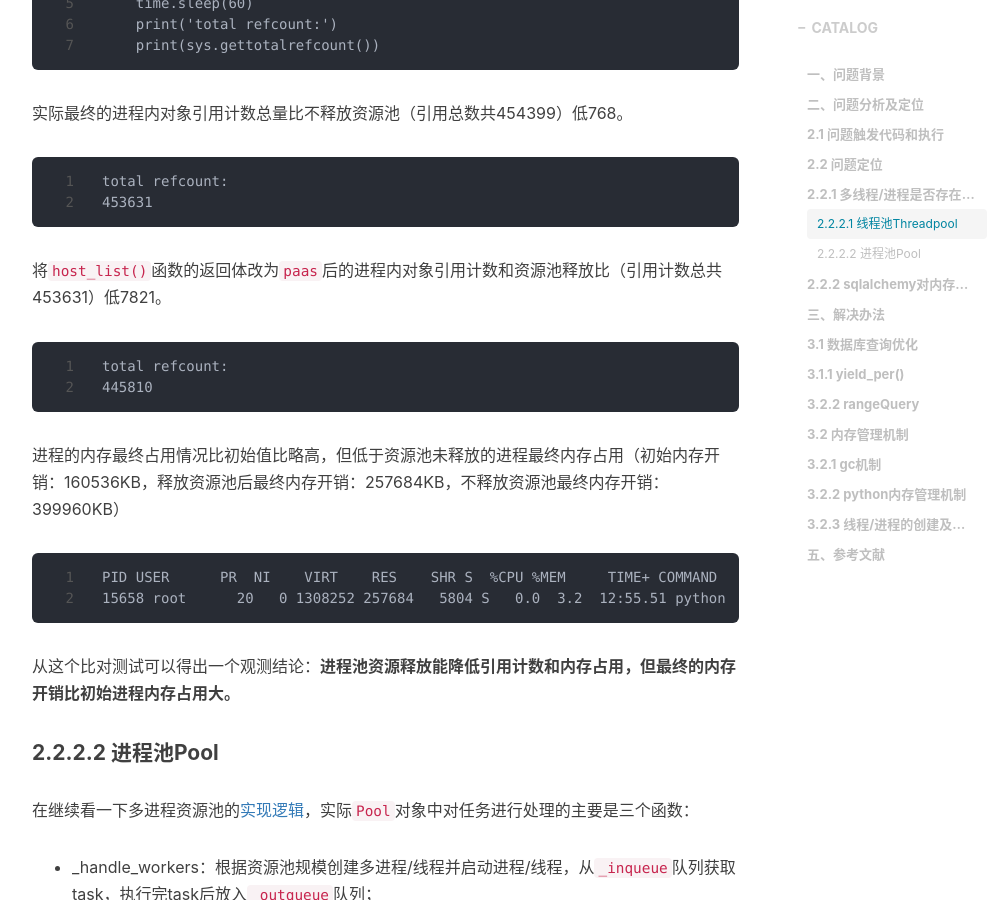
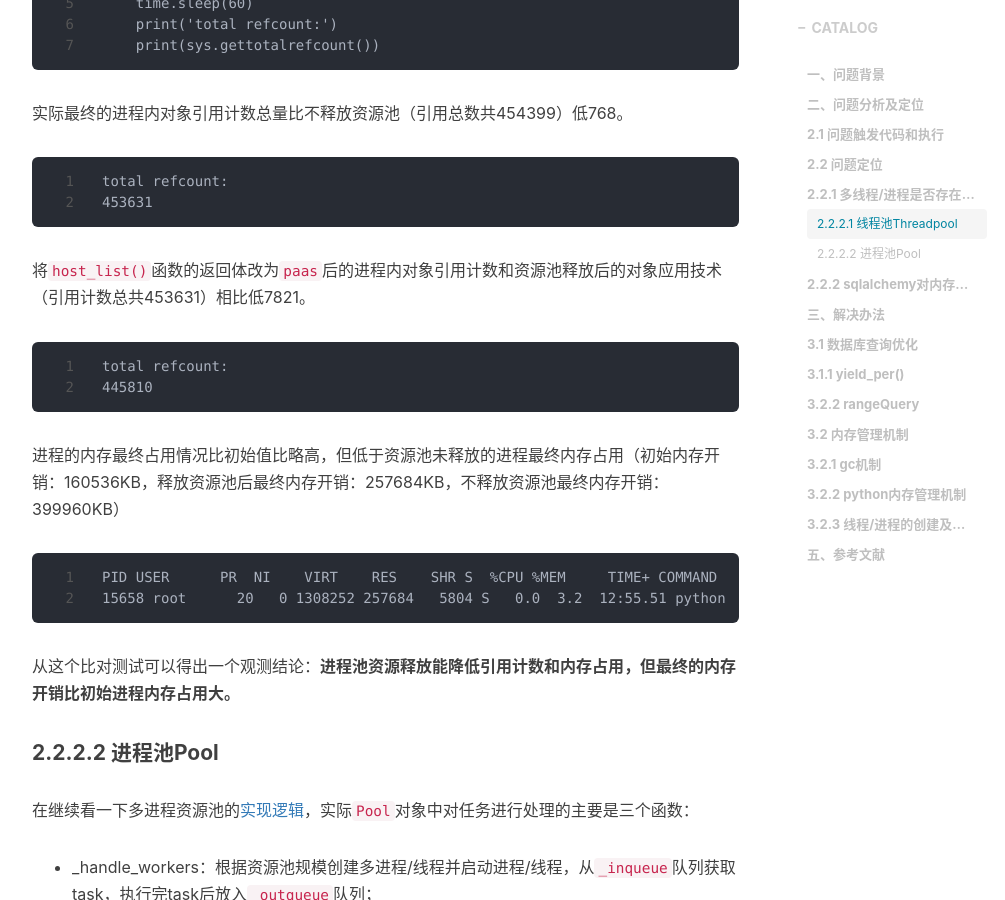
Before and after one commit to shihai1991/shihai1991.github.io, a Jekyll site: the page built from _posts/2022-09-20-multiprocessing-sqlalchemy.md, in a window 1280 px wide and 900 px high, scrolled down 4895 px. Shown: the whole window, without its empty margins (233-1238 px from the left). Built offline with Jekyll 4.4.1, drawn with Linux system fonts in a browser that asks for light colours; nearby versions of some CDN libraries; comment, search, counter and statistics services are not loaded.

Commit message:
Update 2022-09-20-multiprocessing-sqlalchemy.md

````diff
--- a/_posts/2022-09-20-multiprocessing-sqlalchemy.md
+++ b/_posts/2022-09-20-multiprocessing-sqlalchemy.md
@@ -188,7 +188,7 @@ while True:
 total refcount:
 453631
 ```
-将`host_list()`函数的返回体改为`paas`后的进程内对象引用计数和资源池释放比（引用计数总共453631）低7821。
+将`host_list()`函数的返回体改为`paas`后的进程内对象引用计数和资源池释放后的对象应用技术（引用计数总共453631）相比低7821。
 ```
 total refcount:
 445810
````
